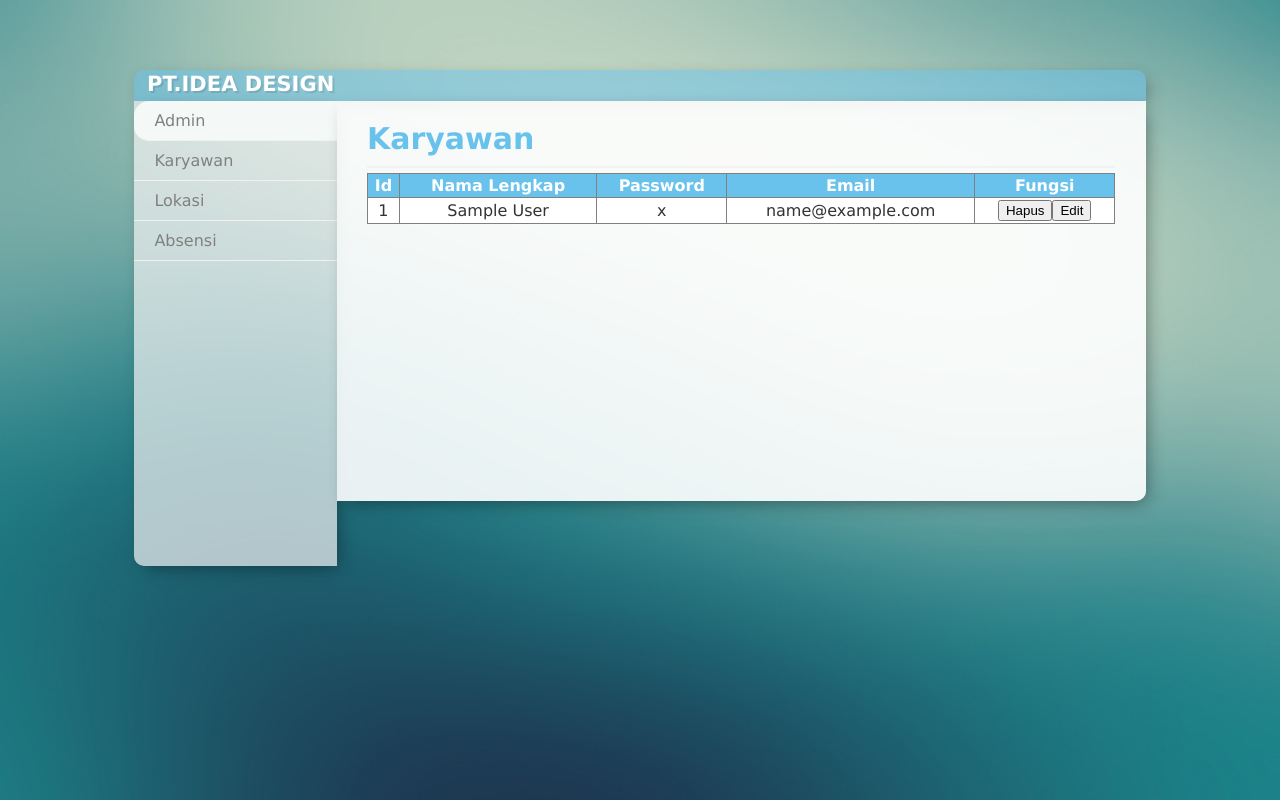
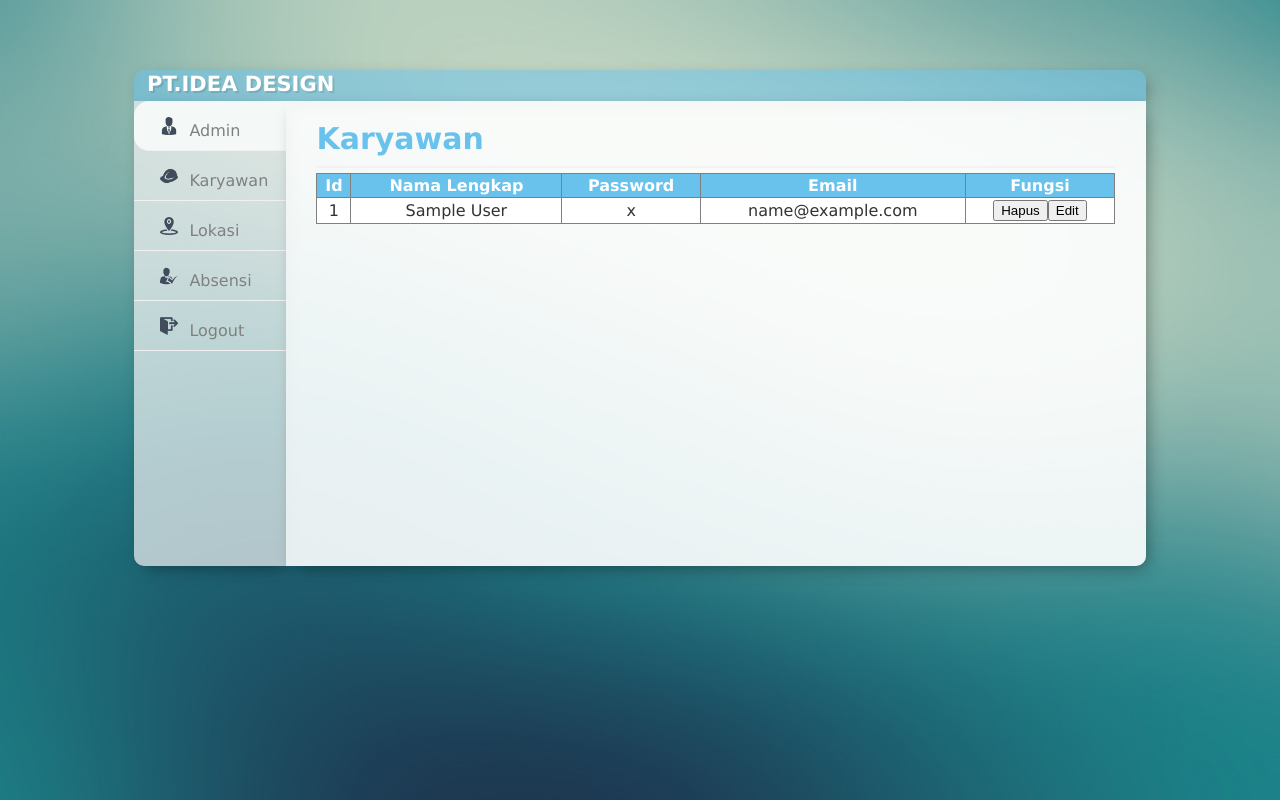
Before and after one commit to idberisi/absensi, a PHP site: page /admin.php in a window 1280 px wide. Run offline with PHP 8.4, Linux system fonts and the light colour scheme; tables that the repository leaves empty hold one stand-in row (values such as "Sample post").

Commit message:
custom sidebar

```diff
--- a/admin.php
+++ b/admin.php
@@ -6,6 +6,11 @@
 <head>
 <title><?php $data->getTitle()?></title>
 <link rel="stylesheet" type="text/css" href="css/style.css" />
+<link href="css/jquery-ui.css" rel="stylesheet" type="text/css">
+<script src="js/jquery-1.11.2.min.js"></script>
+<script src="js/menu.js"></script>
+<script src="js/jqueryui.js"></script>
+<script src="js/jquery.table2excel.js"></script>
 </head>
 <body>
 	<div id='wrap'>
--- a/css/style.css
+++ b/css/style.css
@@ -74,7 +74,7 @@
 #content #vmenu
 {
 	float:left;
-	width:20%;
+	width:15%;
 	background:rgba(242,242,242,0.7);
 	height:465px;
 	border-radius:0 0 0 10px;
@@ -100,6 +100,7 @@
 	color:grey;
 	text-align:left;
 	border-bottom:solid 1px #f1f1f1;
+	width:100%;
 }
 
 #content #vmenu li:hover
@@ -118,6 +119,71 @@
 	padding:10px 20px 10px 20px;
 }
 
+#vmenu   ul .madmin  a:before {
+		padding:10px 0 10px 0;
+		display: inline-block;
+    content: "";
+    width: 30px;
+		margin:5px 5px 0 0;
+			background: url(../img/admin.png);
+		background-repeat: no-repeat;
+		background-size:60%;
+		background-position: center;
+
+}
+
+#vmenu   ul .mabsen a:before {
+		padding:10px 0 10px 0;
+		display: inline-block;
+    content: "";
+    width: 30px;
+		margin:5px 5px 0 0;
+			background: url(../img/mabsen.png);
+		background-repeat: no-repeat;
+		background-size:60%;
+		background-position: center;
+
+}
+
+#vmenu   ul .mkyw a:before {
+		padding:10px 0 10px 0;
+		display: inline-block;
+    content: "";
+    width: 30px;
+		margin:5px 5px 0 0;
+			background: url(../img/mkyw.png);
+		background-repeat: no-repeat;
+		background-size:60%;
+		background-position: center;
+
+}
+
+#vmenu   ul .mloc a:before {
+		padding:10px 0 10px 0;
+		display: inline-block;
+    content: "";
+    width: 30px;
+		margin:5px 5px 0 0;
+			background: url(../img/mloc.png);
+		background-repeat: no-repeat;
+		background-size:60%;
+		background-position: center;
+
+}
+
+#vmenu   ul .mlogout a:before {
+		padding:10px 0 10px 0;
+		display: inline-block;
+    content: "";
+    width: 30px;
+		margin:5px 5px 0 0;
+			background: url(../img/mlogout.png);
+		background-repeat: no-repeat;
+		background-size:60%;
+		background-position: center;
+
+}
+
 #content #vmenu li:active
 {
 	background:#F4F8F7;
@@ -127,7 +193,7 @@
 #content #isi
 {
 	float:left;
-	width:74%;
+	width:79%;
 	background:rgba(255,255,255,0.9);
 	height:400px;
 	padding:0 3% 0 3%;
@@ -385,3 +451,33 @@
 	background-position:center;
 	background-repeat:no-repeat;
 }
+
+#colomhead
+{
+	width:100%;
+	text-align:center;
+	background:#81C0CF;
+	padding:20px;
+	border-radius:10px 10px 0 0;
+	color:white;
+	font-weight:bold;
+}
+
+.colomisi
+{
+	width:100%;
+	background:rgba(255,255,255,0.6);
+	padding:20px;
+	border-radius:0 0 10px 10px;
+	box-shadow: 5px 6px 18px -5px rgba(0,0,0,0.2);
+	z-index:0;
+}
+
+.colomisi input
+{
+	width:98%;
+	background:none;
+	border-radius:5px;
+	border:solid 1px white;
+	padding:1%;
+}
--- a/koneksi/kon.php
+++ b/koneksi/kon.php
@@ -434,10 +434,11 @@
 					echo"
 					<div id='vmenu'>
 					<ul>
-					<li class='slc'><a href='admin.php'>Admin</a></li>
-					<li><a href='karyawan.php'>Karyawan</a></li>
-					<li><a href='lokasi.php'>Lokasi</a></li>
-					<li><a href='absensi.php'>Absensi</a></li>
+					<li class='slc madmin'><a href='admin.php'>Admin</a></li>
+					<li class='mkyw'><a href='karyawan.php'>Karyawan</a></li>
+					<li class='mloc'><a href='lokasi.php'>Lokasi</a></li>
+					<li class='mabsen'><a href='absensi.php'>Absensi</a></li>
+					<li class='mlogout'><a href='login.php'>Logout</a></li>
 					</ul>
 					</div>";
 				}
@@ -446,10 +447,11 @@
 					echo"
 					<div id='vmenu'>
 					<ul>
-					<li><a href='admin.php'>Admin</a></li>
-					<li class='slc'><a href='karyawan.php'>Karyawan</a></li>
-					<li><a href='lokasi.php'>Lokasi</a></li>
-					<li><a href='absensi.php'>Absensi</a></li>
+					<li class='madmin'><a href='admin.php'>Admin</a></li>
+					<li class='slc mkyw'><a href='karyawan.php'>Karyawan</a></li>
+					<li class='mloc'><a href='lokasi.php'>Lokasi</a></li>
+					<li class='mabsen'><a href='absensi.php'>Absensi</a></li>
+					<li class='mlogout'><a href='login.php'>Logout</a></li>
 					</ul>
 					</div>";
 				}
@@ -458,10 +460,11 @@
 					echo"
 					<div id='vmenu'>
 					<ul>
-					<li><a href='admin.php'>Admin</a></li>
-					<li><a href='karyawan.php'>Karyawan</a></li>
-					<li><a href='lokasi.php'>Lokasi</a></li>
-					<li class='slc'><a href='absensi.php'>Absensi</a></li>
+					<li class='madmin'><a href='admin.php'>Admin</a></li>
+					<li class='mkyw'><a href='karyawan.php'>Karyawan</a></li>
+					<li class='mloc'><a href='lokasi.php'>Lokasi</a></li>
+					<li class='slc mabsen'><a href='absensi.php'>Absensi</a></li>
+					<li class='mlogout'><a href='login.php'>Logout</a></li>
 					</ul>
 					</div>";
 				}
@@ -470,10 +473,11 @@
 					echo"
 					<div id='vmenu'>
 					<ul>
-					<li><a href='admin.php'>Admin</a></li>
-					<li><a href='karyawan.php'>Karyawan</a></li>
-					<li class='slc'><a href='lokasi.php'>Lokasi</a></li>
-					<li ><a href='absensi.php'>Absensi</a></li>
+					<li class='madmin'><a href='admin.php'>Admin</a></li>
+					<li class='mkyw'><a href='karyawan.php'>Karyawan</a></li>
+					<li class='slc mloc'><a href='lokasi.php'>Lokasi</a></li>
+					<li class='mabsen'><a href='absensi.php'>Absensi</a></li>
+					<li class='mlogout'><a href='login.php'>Logout</a></li>
 					</ul>
 					</div>";
 				}
--- a/login_proses.php
+++ b/login_proses.php
@@ -23,7 +23,7 @@
 			}
 			else
 			{
-				header('Location:index.php');
+				header('Location:karyawan.php');
 			}
 		}
 		else
```
Also changed, not shown: index.php (+10 -31 lines), login.php (+17 -13 lines), img/Checking_attendance_32.png (deleted), img/Man_in_suit_and_tie_32.png (deleted), img/Protection_helmet_32.png (deleted), img/admin.png (added), img/mabsen.png (added), img/mkyw.png (added), img/mloc.png (added), img/mlogout.png (added).
